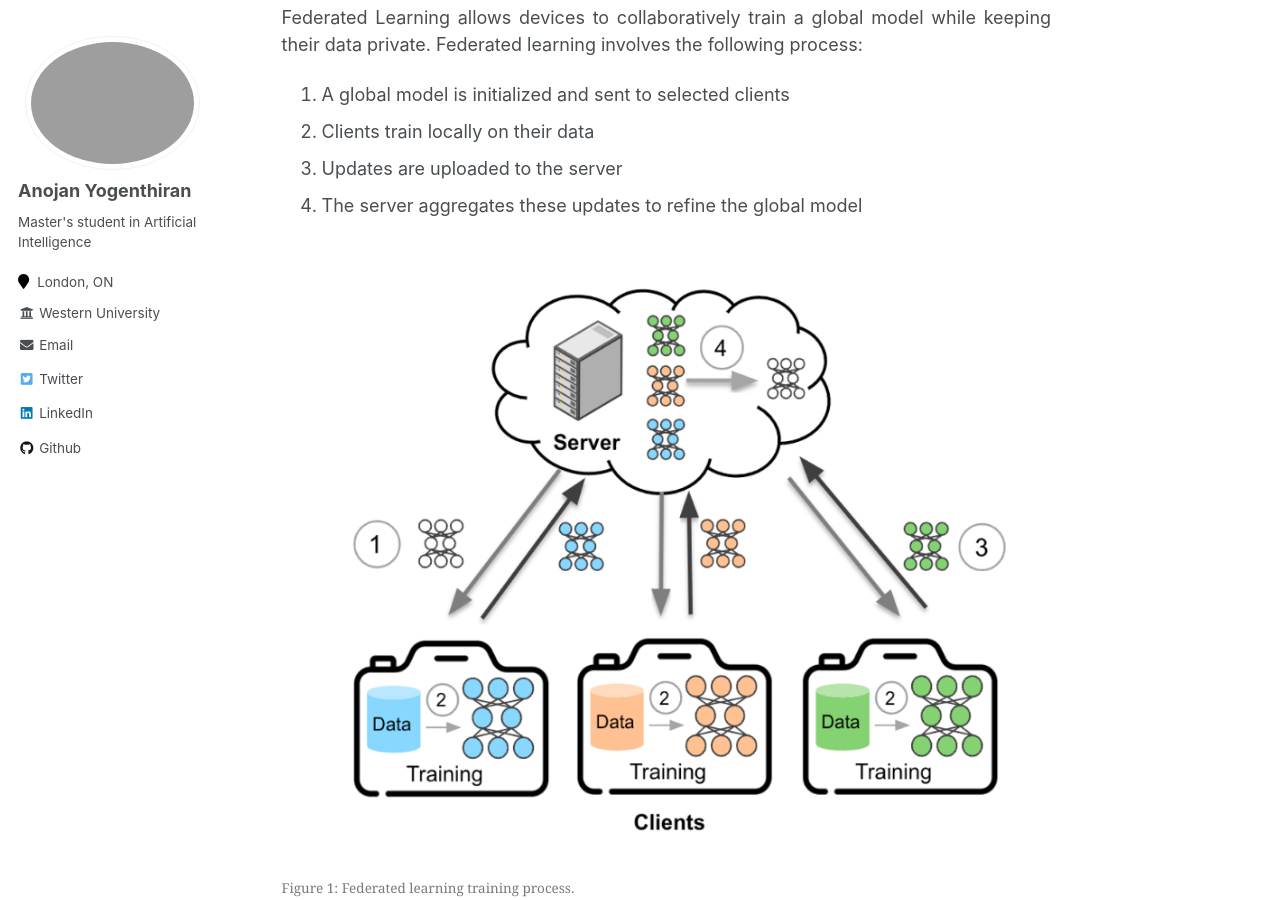
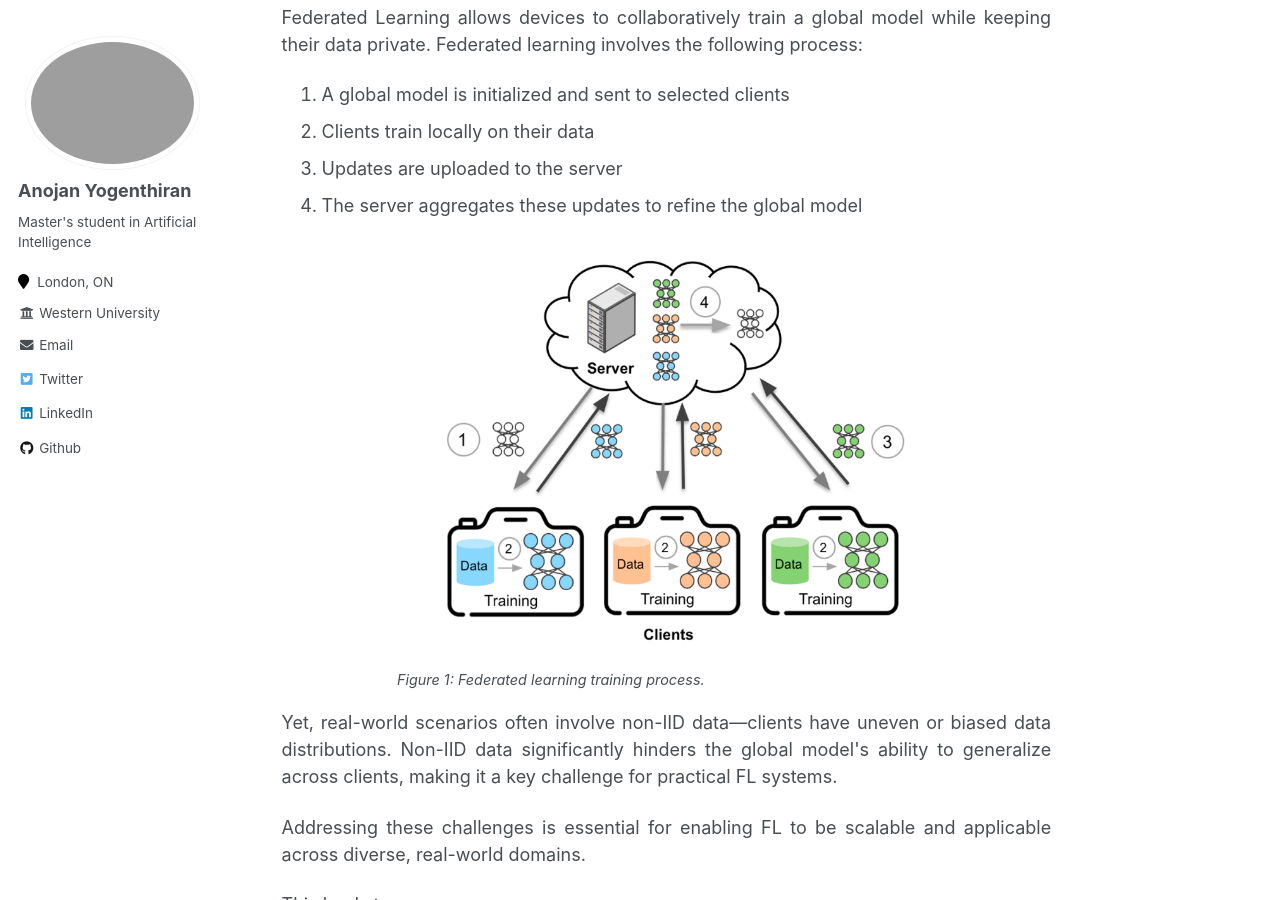
Before and after one commit to ayogenthiran/ayogenthiran.github.io, a Jekyll site: the page built from _posts/2025-01-05-blog-post-1.md, in a window 1280 px wide and 900 px high, scrolled down 562 px. Built offline with Jekyll 4.4.1, drawn with Linux system fonts in a browser that asks for light colours.

Commit message:
caption format changed

```diff
--- a/_posts/2025-01-05-blog-post-1.md
+++ b/_posts/2025-01-05-blog-post-1.md
@@ -23,11 +23,10 @@ Federated Learning allows devices to collaboratively train a global model while
 3. Updates are uploaded to the server
 4. The server aggregates these updates to refine the global model
 
-<figure>
-    <img src="/images/blog/ConfFedProto/federated-learning.png" alt="Federated Learning Process" width="600px">
-    <figcaption>Figure 1: Federated learning training process.</figcaption>
-</figure>
-
+<div style="text-align: center; width: 70%; margin: 0 auto;">
+  <img src="/images/blog/ConfFedProto/federated-learning.png" alt="Federated Learning Process" style="width: 100%; height: auto;"/>
+  <p style="font-size: 0.8em; font-style: italic; margin-top: 8px;">Figure 1: Federated learning training process.</p>
+</div>
 
 Yet, real-world scenarios often involve non-IID data—clients have uneven or biased data distributions. Non-IID data significantly hinders the global model's ability to generalize across clients, making it a key challenge for practical FL systems.
 
```
